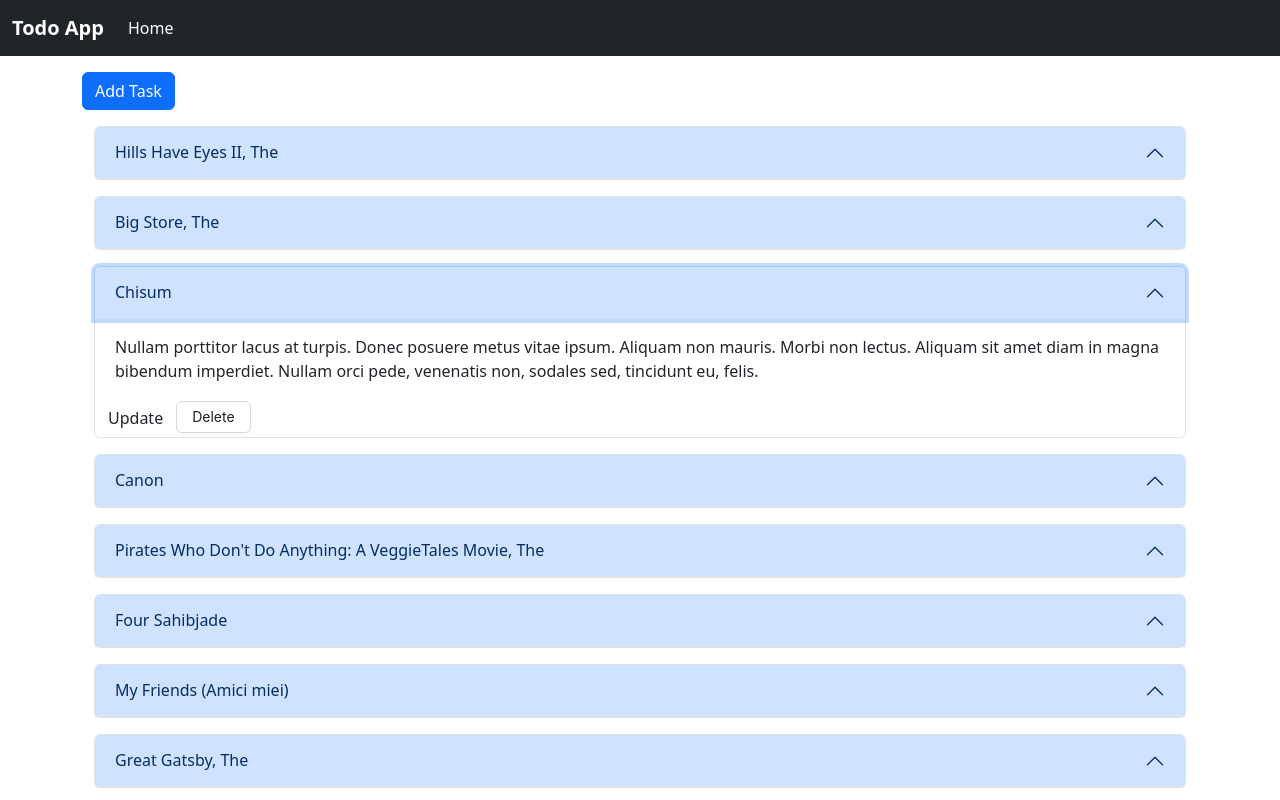
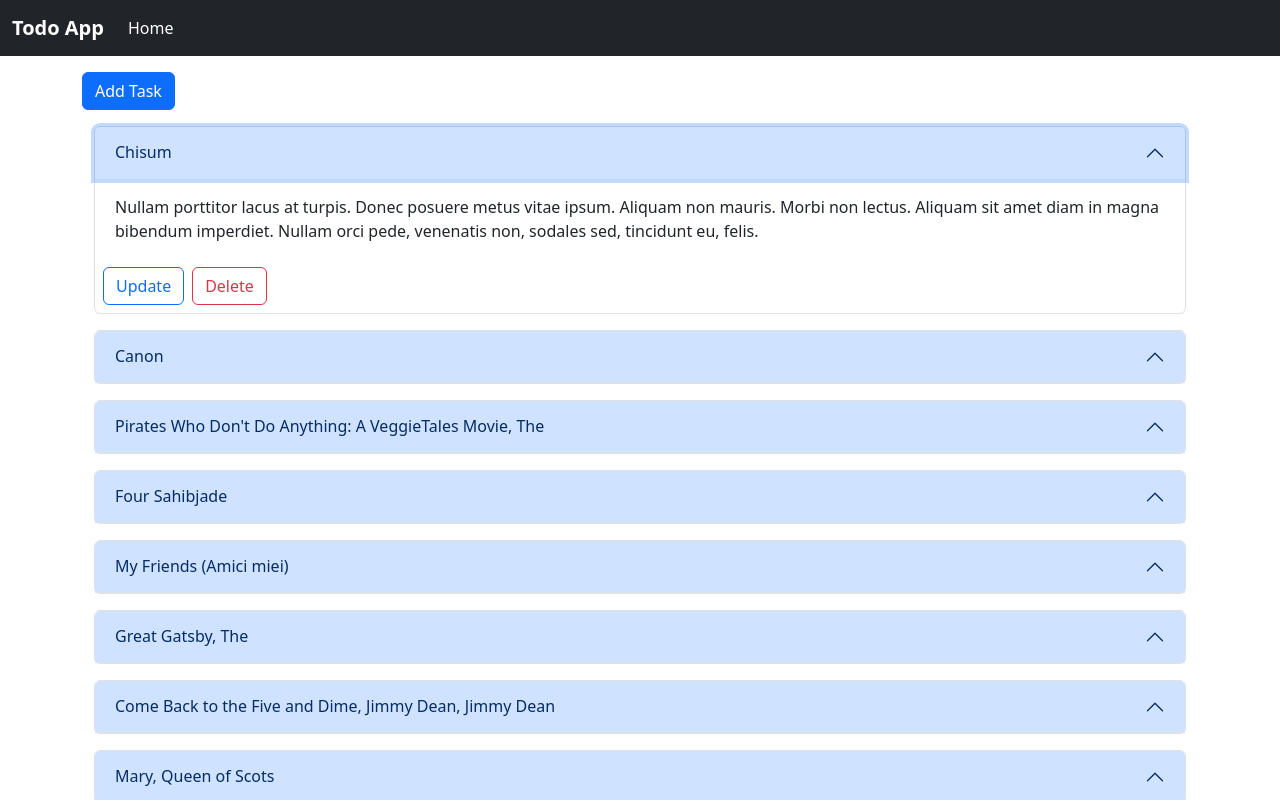
Before and after one commit to MohitDigi/todo-list---react, a React (Create React App) app: page / in a window 1280 px wide. Both pictures are taken after a click on the button "Chisum". Shown: the top 800 px of the page. Built offline with nearby package versions, Linux system fonts and the light colour scheme; data requests are answered from the project's data file.

Commit message:
all CRUD operations completes successfully

```diff
--- a/db.json
+++ b/db.json
@@ -551,18 +551,6 @@
       "title": "Chisum",
       "description": "Nullam porttitor lacus at turpis. Donec posuere metus vitae ipsum. Aliquam non mauris.\n\nMorbi non lectus. Aliquam sit amet diam in magna bibendum imperdiet. Nullam orci pede, venenatis non, sodales sed, tincidunt eu, felis.",
       "status": "Puce"
-    },
-    {
-      "id": 98,
-      "title": "Big Store, The",
-      "description": "Phasellus sit amet erat. Nulla tempus. Vivamus in felis eu sapien cursus vestibulum.",
-      "status": "Violet"
-    },
-    {
-      "id": 99,
-      "title": "Hills Have Eyes II, The",
-      "description": "Sed ante. Vivamus tortor. Duis mattis egestas metus.\n\nAenean fermentum. Donec ut mauris eget massa tempor convallis. Nulla neque libero, convallis eget, eleifend luctus, ultricies eu, nibh.",
-      "status": "Violet"
     }
   ]
 }
--- a/src/component/DisplayItem.js
+++ b/src/component/DisplayItem.js
@@ -1,15 +1,10 @@
 import React, { useEffect, useState } from "react";
 import axios from "axios";
-import { Button} from "antd";
-import {Link } from "react-router-dom";
+import { Button } from "antd";
+import { Link } from "react-router-dom";
 
 const DisplayItem = () => {
   const [task, setTask] = useState([]);
-  // const [showPerPage, setShowPerPage] = useState(4);
-  // const [pagination, setPagination] = useState({
-  //   start:0,
-  //   end:showPerPage,
-  // });
 
   useEffect(() => {
     loadTask();
@@ -56,12 +51,23 @@ const DisplayItem = () => {
                   data-bs-parent={`#accordionExample-${index}`}
                 >
                   <div className="accordion-body">{task.description}</div>
-                  <Link to={`/update/${task.id}`}>
-                    <button type="button" className="btn">
-                      Update
+                  <div
+                    class=" my-2 mx-2"
+
+                  >
+                    <Link to={`/update/${task.id}`}>
+                      <button type="button" className="btn btn-outline-primary">
+                        Update
+                      </button>
+                    </Link>
+                    <button
+                      type="button"
+                      class="btn btn-outline-danger mx-2"
+                      onClick={() => deleteTask(task.id)}
+                    >
+                      Delete
                     </button>
-                  </Link>
-                  <Button onClick={() => deleteTask(task.id)}>Delete</Button>
+                  </div>
                 </div>
               </div>
             </div>
@@ -70,6 +76,6 @@ const DisplayItem = () => {
       })}
     </>
   );
-    }
+};
 
 export default DisplayItem;
```
